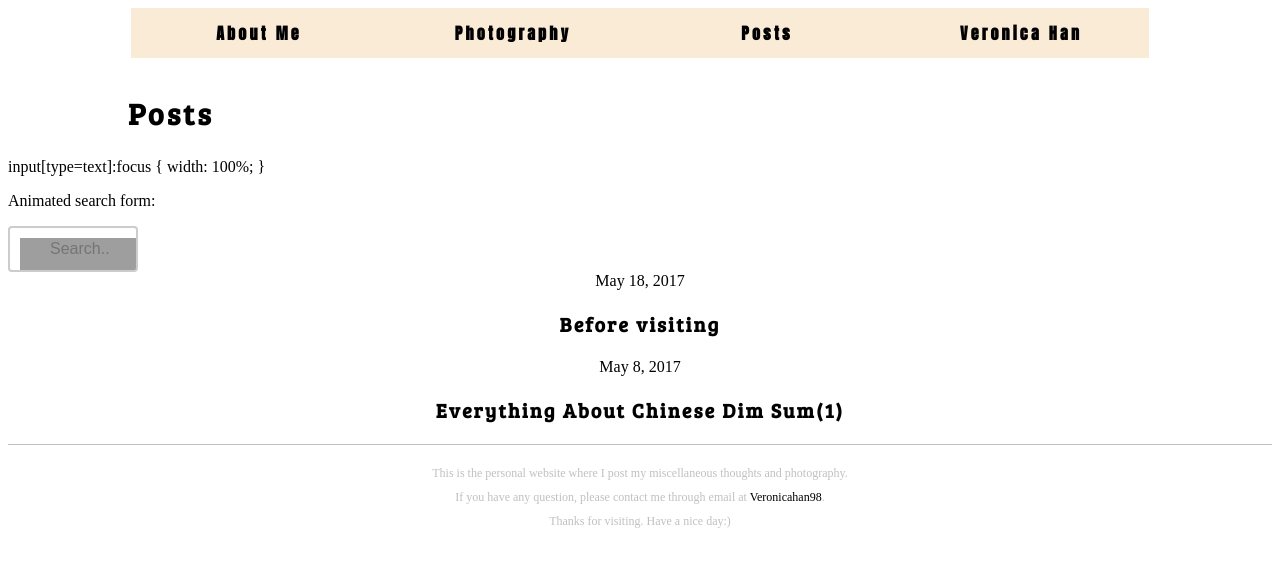
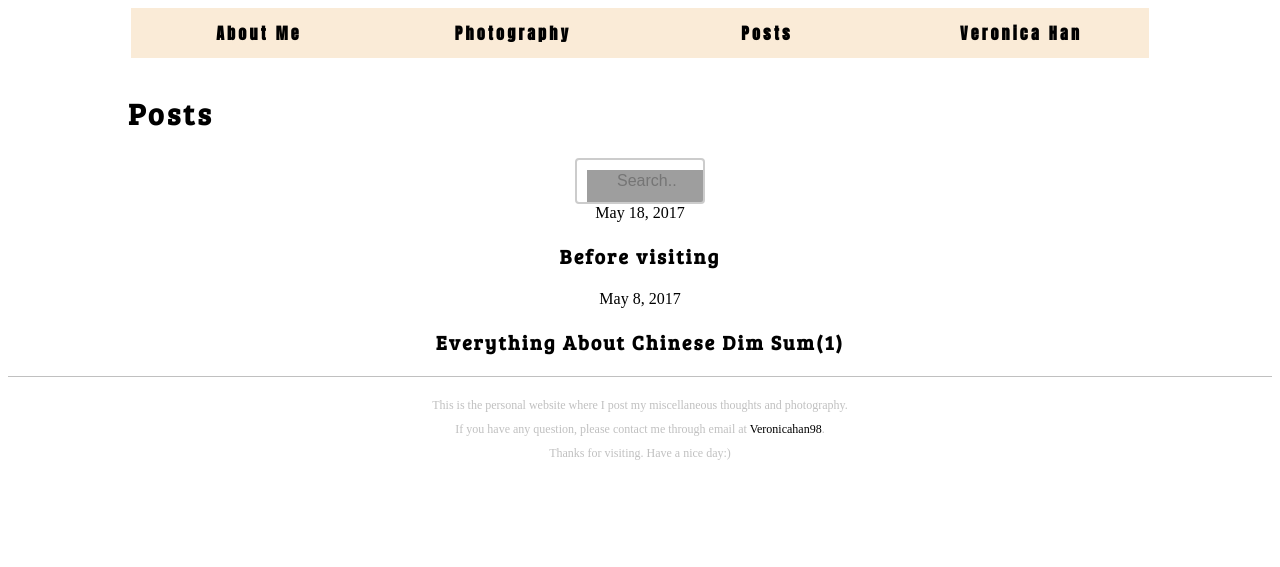
Before and after one commit to topveronicaa/topveronicaa.github.io, a Jekyll site: the page built from posts.html, in a window 1280 px wide, cut to the strip 0-567 px from the top of the page. Built offline with Jekyll 4.4.1, drawn with Linux system fonts in a browser that asks for light colours; grey boxes are pictures that could not be loaded.

Commit message:
Update posts.html

```diff
--- a/posts.html
+++ b/posts.html
@@ -38,19 +38,20 @@ input[type=text] {
     -webkit-transition: width 0.4s ease-in-out;
     transition: width 0.4s ease-in-out;
 	}
+	input[type=text]:focus {
+    width: 100%;
+}
 	</style>
 </head>
 <body>
 
 <h2 class = "post">Posts</h2>
 
-input[type=text]:focus {
-    width: 100%;
-}
-<p>Animated search form:</p>
-<form>
+
+
+<center><form>
   <input type="text" name="search" placeholder="Search..">
-</form>
+</form></center>
 <center><div class = "posts">
 {% for post in site.posts %}
 		<time>{{ post.date | date: "%b %-d, %Y" }}</time>
```
